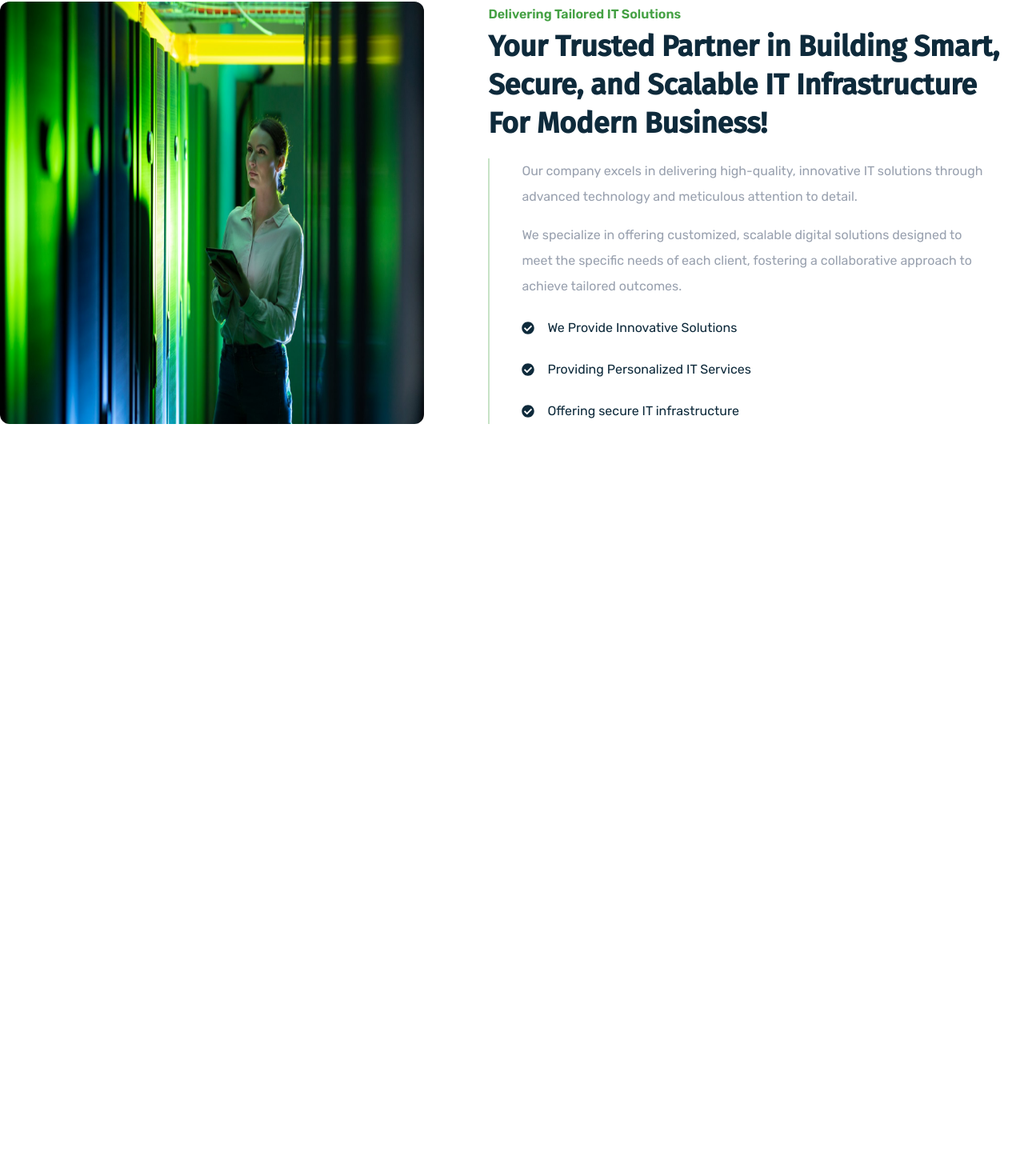
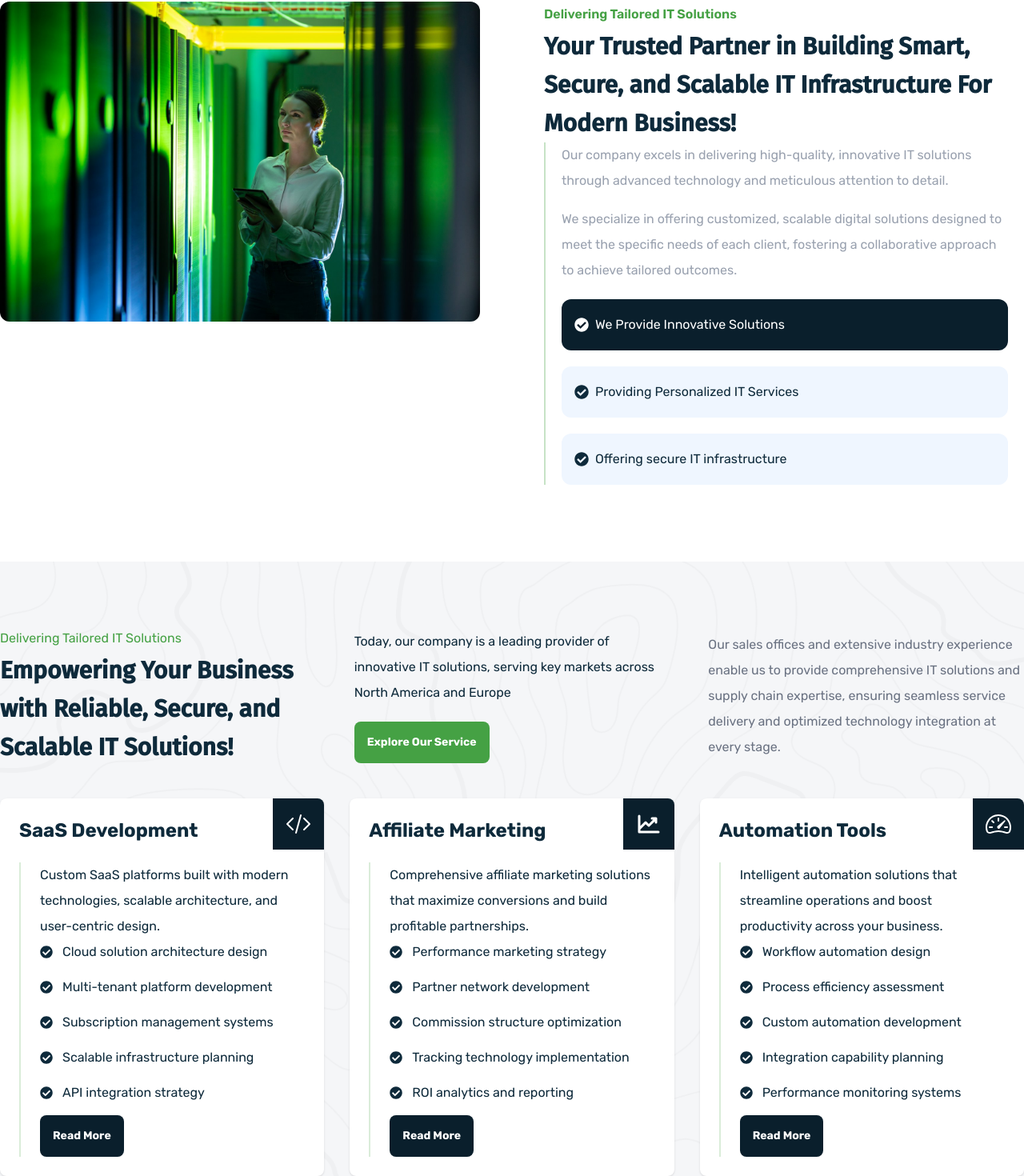
Before and after one commit to DivineTech-genie/SharashellTechnology, a Next.js app: page / in a window 1280 px wide. Shown: the part 923-2393 px from the top of the page at 80% size. Before the commit the page ends 1453 px from the top, so only its background shows below. Built offline with nearby package versions, Linux system fonts and the light colour scheme.

Commit message:
added Service component updated Itsolutions

```diff
--- a/app/globals.css
+++ b/app/globals.css
@@ -29,4 +29,7 @@
   h1 {
     @apply font-primary font-semibold;
   }
+  .headText {
+    @apply lg:text-3xl text-2xl lg:leading-12 leading-10;
+  }
 }
--- a/app/page.tsx
+++ b/app/page.tsx
@@ -12,7 +12,7 @@ export default function Home() {
           imgSrc={"/image/about-hero-img.jpg"}
           alt={"A woman standing and staring at her screen"}
         />
-        {/* <Services /> */}
+        <Services />
       </div>
     </div>
   );
--- a/components/HomeHero.tsx
+++ b/components/HomeHero.tsx
@@ -17,7 +17,7 @@ const HomeHero = () => {
         <div className="text-primary-foreground max-w-11/12 lg:container mx-auto flex-1 flex items-center">
           <div className="justify-center flex flex-col pt-10">
             <div className="lg:w-xl justify-center flex flex-col pb-10 gap-5">
-              <h1 className="text-3xl lg:leading-17 lg:text-5xl">
+              <h1 className="text-3xl leading-12 lg:leading-17 lg:text-5xl">
                 Powering Your Business with SaaS Solutions & Affiliate Marketing
               </h1>
               <p>
@@ -54,7 +54,7 @@ const HomeHero = () => {
                       }
                     >
                       <IconComponent className="w-10 h-10 mb-2" />
-                      <h2 className="">{items.headText}</h2>
+                      <h2>{items.headText}</h2>
                     </div>
                   );
                 })}
--- a/components/ItSolution.tsx
+++ b/components/ItSolution.tsx
@@ -8,29 +8,29 @@ interface ITProps {
 
 const ItSolution = ({ imgSrc, alt }: ITProps) => {
   return (
-    <section className="lg:mt-24 mt-10 flex flex-col lg:flex-row gap-6 lg:gap-20 max-w-11/12 md:container mx-auto">
-      <div className="w-full">
+    <section className="lg:mt-24 mt-10 flex flex-col md:flex-row  gap-4 lg:gap-20 max-w-11/12 lg:container mx-auto">
+      <div className="flex-1">
         <Image
           src={imgSrc}
           alt={alt}
           width={1000}
           height={1000}
-          className="w-full h-96 md:h-full rounded-xl"
+          className="w-full max-h-full min-h-[400px] object-cover rounded-xl"
         />
       </div>
 
-      <div>
+      <div className="flex-1">
         <div>
-          <p className="text-secondary-background mt-5 md:mt-0 font-semibold">
+          <p className="text-secondary-background font-semibold">
             Delivering Tailored IT Solutions
           </p>
-          <h1 className="text-3xl leading-12 md:text-4xl">
+          <h1 className="headText">
             Your Trusted Partner in Building Smart, Secure, and Scalable IT
             Infrastructure For Modern Business!
           </h1>
         </div>
 
-        <div className="border-l-2 border-secondary-background/30 px-4 md:px-10 mt-5">
+        <div className="border-l-2 border-secondary-background/30 px-4 md:px-5">
           <p className=" text-gray-400 pb-4">
             Our company excels in delivering high-quality, innovative IT
             solutions through advanced technology and meticulous attention to
@@ -43,14 +43,14 @@ const ItSolution = ({ imgSrc, alt }: ITProps) => {
           </p>
 
           <div className="flex flex-col gap-5 pt-5">
-            <p className="flex items-center gap-4">
-              <FaCheckCircle /> We Provide Innovative Solutions
+            <p className="flex items-center text-white py-4 px-4 rounded-xl gap-2 bg-terciary-background">
+              <FaCheckCircle fontSize={18} /> We Provide Innovative Solutions
             </p>
-            <p className="flex items-center gap-4">
-              <FaCheckCircle /> Providing Personalized IT Services
+            <p className="flex items-center py-4 px-4 bg-blue-50 rounded-xl gap-2">
+              <FaCheckCircle fontSize={18} /> Providing Personalized IT Services
             </p>
-            <p className="flex items-center gap-4">
-              <FaCheckCircle /> Offering secure IT infrastructure
+            <p className="flex items-center py-4 px-4 bg-blue-50 rounded-xl gap-2">
+              <FaCheckCircle fontSize={18} /> Offering secure IT infrastructure
             </p>
           </div>
         </div>
--- a/components/navbar.tsx
+++ b/components/navbar.tsx
@@ -38,9 +38,7 @@ const Navbar = () => {
 
       <div className="flex items-center justify-between max-w-11/12 lg:container mx-auto py-5 border-gray-700 border-b-1">
         <div className="flex justify-between items-center gap-5">
-          <h1 className="text-primary-foreground text-3xl lg:text-4xl">
-            Sharashell Technology
-          </h1>
+          <h1 className="text-white headText">Sharashell Technology</h1>
 
           <ul className="hidden lg:flex gap-5">
             {navItems.map((item) => (
--- a/components/services.tsx
+++ b/components/services.tsx
@@ -5,27 +5,37 @@ import { FaCheckCircle } from "react-icons/fa";
 
 const Services = () => {
   return (
+    <section
+      className="relative lg:mt-24 mt-10 "
+      style={{
+        backgroundImage: "url('/image/background-img.png')",
+      }}
+    >
+      <div className="absolute inset-0 bg-[#f4f6f8]/90"></div>
+
+      <div className="relative z-10 max-w-11/12 pt-20 lg:container mx-auto">
+        {/* First Row */}
+        <div className="grid md:grid-cols-3 gap-5 lg:gap-12 items-center">
           <div>
-      {/* First Row */}
-      <div>
-        <div>
-          <p>Delivering Tailored IT Solutions</p>
-          <h1>
+            <p className="text-secondary-background">
+              Delivering Tailored IT Solutions
+            </p>
+            <h1 className="headText">
               Empowering Your Business with Reliable, Secure, and Scalable IT
               Solutions!
             </h1>
           </div>
-        <div>
+          <div className="flex flex-col gap-5">
             <p>
-            Today, our company is a leading provider of innovative IT solutions,
-            serving key markets across North America and Europe
+              Today, our company is a leading provider of innovative IT
+              solutions, serving key markets across North America and Europe
             </p>
             <Link href="/service">
-            <Button>Explore Our Service</Button>
+              <Button size={"sm"}>Explore Our Service</Button>
             </Link>
           </div>
           <div>
-          <p>
+            <p className="text-gray-500">
               Our sales offices and extensive industry experience enable us to
               provide comprehensive IT solutions and supply chain expertise,
               ensuring seamless service delivery and optimized technology
@@ -35,39 +45,48 @@ const Services = () => {
         </div>
 
         {/* Second Row */}
-      <div>
+        <div className="grid lg:grid-cols-3 mt-10 gap-3 lg:gap-8">
           {servicesItems.map((items, i) => {
             const IconComponent = items.icon;
             return (
-            <div key={i}>
-              <h1>{items.headText}</h1>
-              <div>
-                <IconComponent className="w-10 h-10 text-primary-foreground" />
+              <div key={i} className="shadow bg-background rounded-lg relative">
+                <div className="bg-terciary-background absolute rounded-tr-lg p-4 top-0 right-0">
+                  <IconComponent className="w-8 h-8 text-primary-foreground" />
                 </div>
+                <h2 className="p-6 text-2xl font-bold">{items.headText}</h2>
 
-              <div>
+                <div className="pb-6 mx-6">
+                  <div className="pl-6 border-secondary-background/20 border-l-2">
                     <p>{items.subText}</p>
 
-                <ul>
+                    <ul className="flex flex-col gap-3">
                       {items.list?.map((list) => (
-                    <li key={list}>
+                        <li className="flex gap-3 items-center" key={list}>
                           <FaCheckCircle /> {list}
                         </li>
                       ))}
                     </ul>
-
-                <Button>Read More</Button>
+                    <Button size={"sm"} className="mt-3 bg-terciary-background">
+                      Read More
+                    </Button>
+                  </div>
                 </div>
               </div>
             );
           })}
         </div>
 
-      <p>
+        <p className="text-sm mt-5 text-center">
           Innovative, secure, and budget-friendly tech systems,
-        <Link href="/solutions"> Find Your Solution Now!</Link>
+          <Link
+            href="/solutions"
+            className="text-secondary-background hover:text-terciary-background"
+          >
+            Find Your Solution Now!
+          </Link>
         </p>
       </div>
+    </section>
   );
 };
 
--- a/components/ui/button.tsx
+++ b/components/ui/button.tsx
@@ -23,7 +23,7 @@ const buttonVariants = cva(
       },
       size: {
         default: "h-9 px-4 py-2 has-[>svg]:px-3",
-        sm: "h-8 rounded-md gap-1.5 px-3 has-[>svg]:px-2.5",
+        sm: "h-13 rounded-lg gap-1.5 px-4 has-[>svg]:px-2.5",
         lg: "h-17 rounded-lg px-6 has-[>svg]:px-4",
         icon: "size-9",
       },
```
Lines whose indentation alone changed are shown as unchanged.
